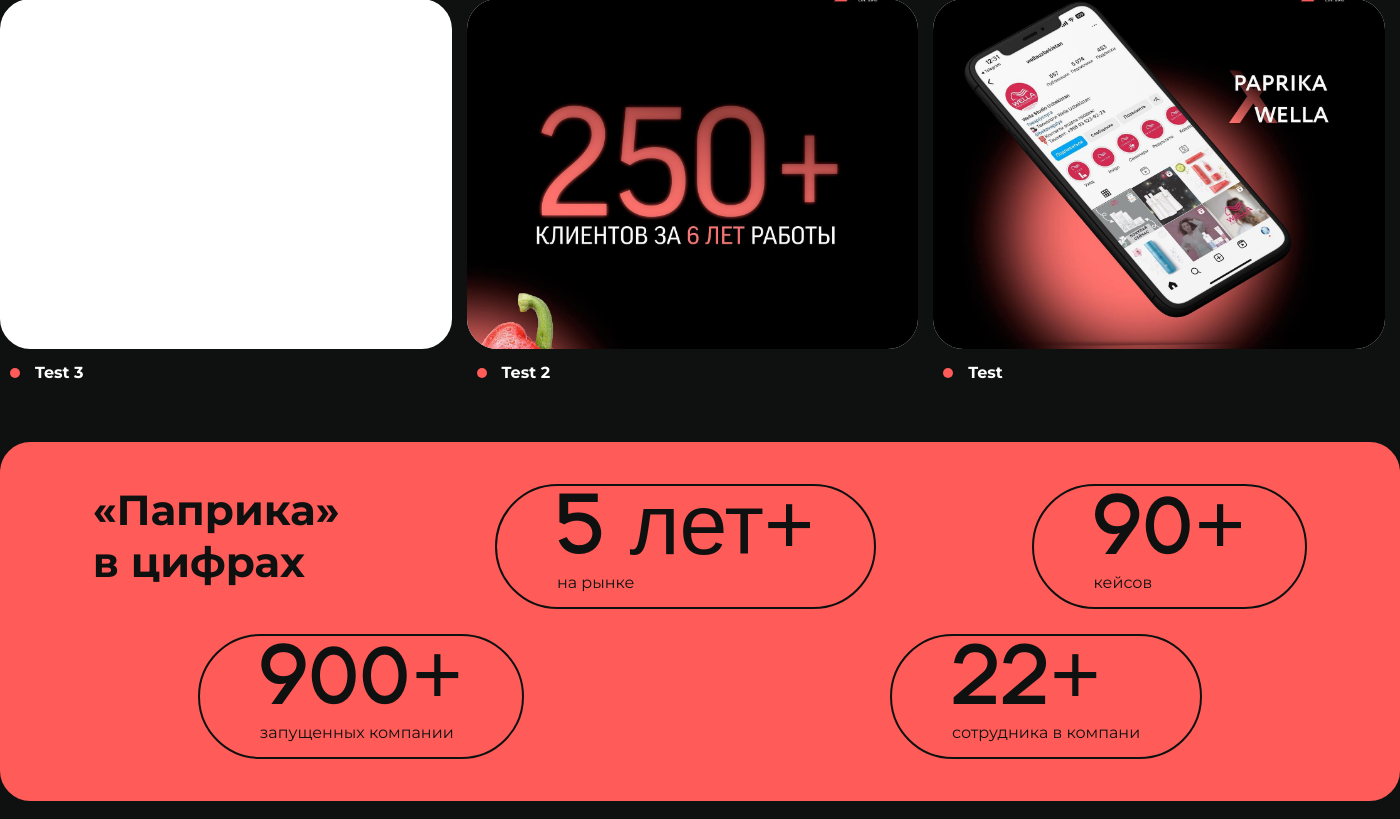
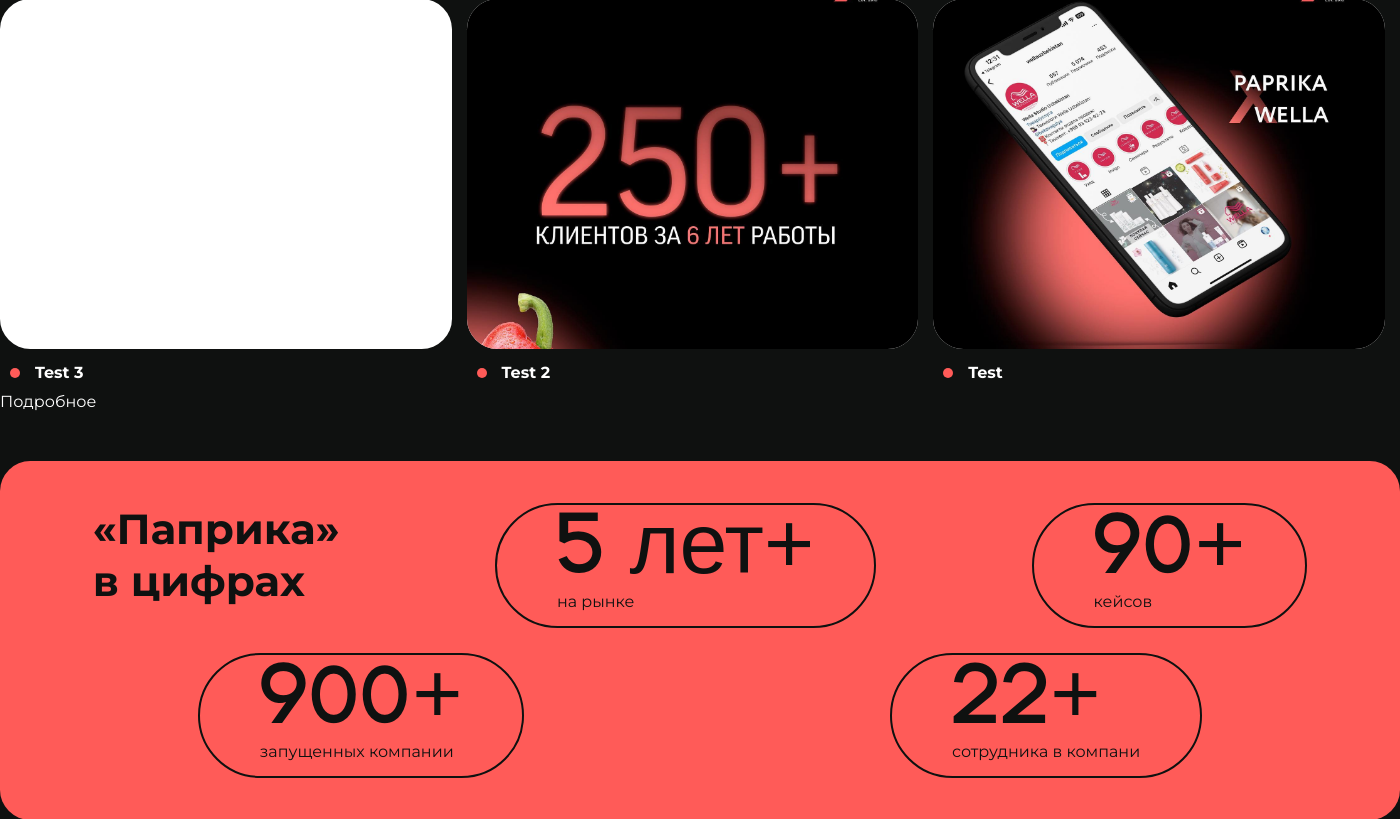
Before and after one commit to alishermutalov/paprica_last, a Django app: page / in a window 1400 px wide. Shown: the part 1056-1875 px from the top of the page. Run offline with Django 3.2, Linux system fonts and the light colour scheme; data comes from the database, SQL or seed files in the repository; some libraries are stand-ins or nearby versions.

Commit message:
added "Подробное" router to cases section in index.html

```diff
--- a/v01/templates/index.html
+++ b/v01/templates/index.html
@@ -144,9 +144,13 @@
                         <h4>{{case.title}}</h4>
                     </div>
                 </div>
+
                 {% endfor %}
+
             </div>
+            <a href="/cases/">Подробное</a>
         </div>
+
     </section>
     <section class="statistic-section">
         <div class="container">
```
